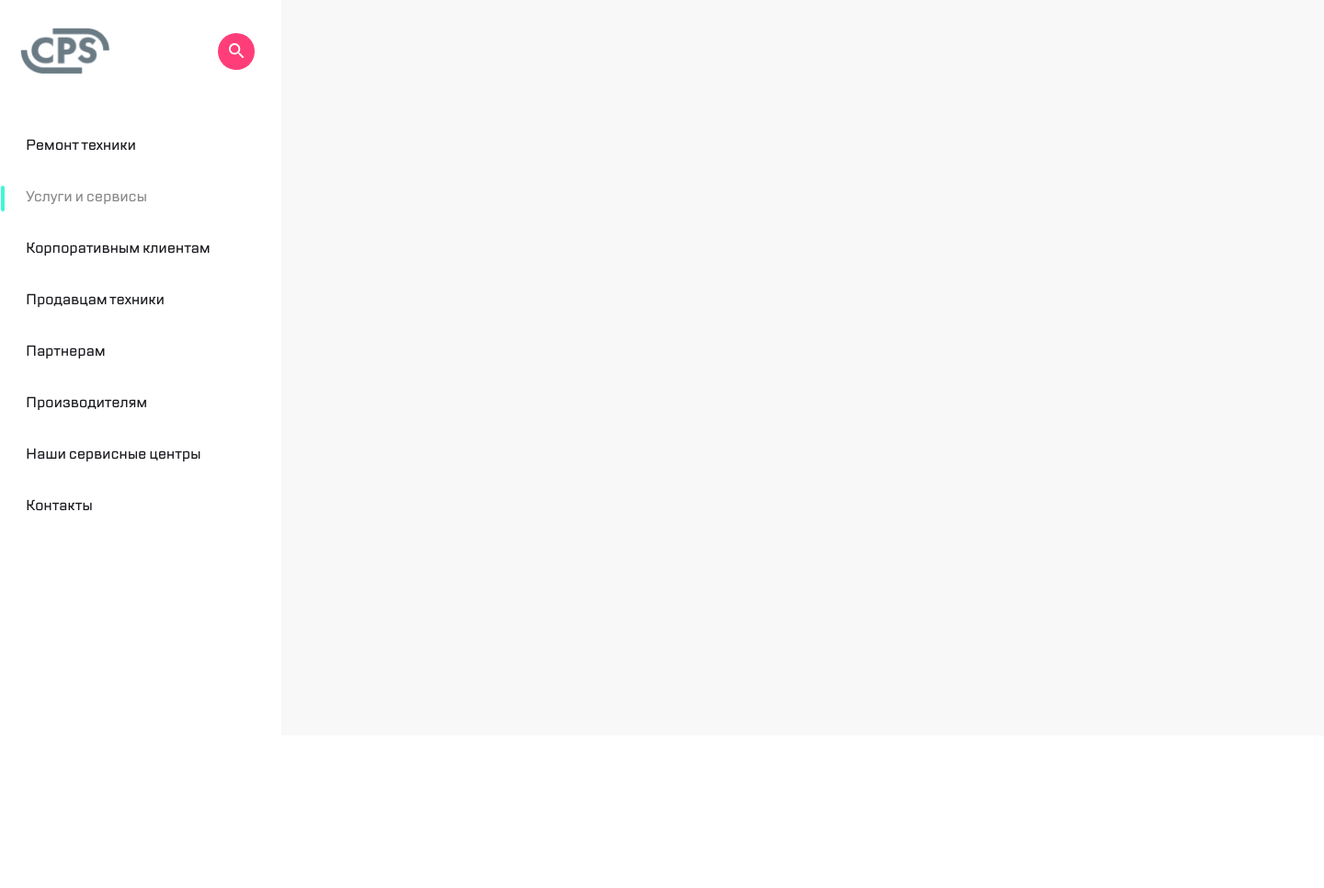
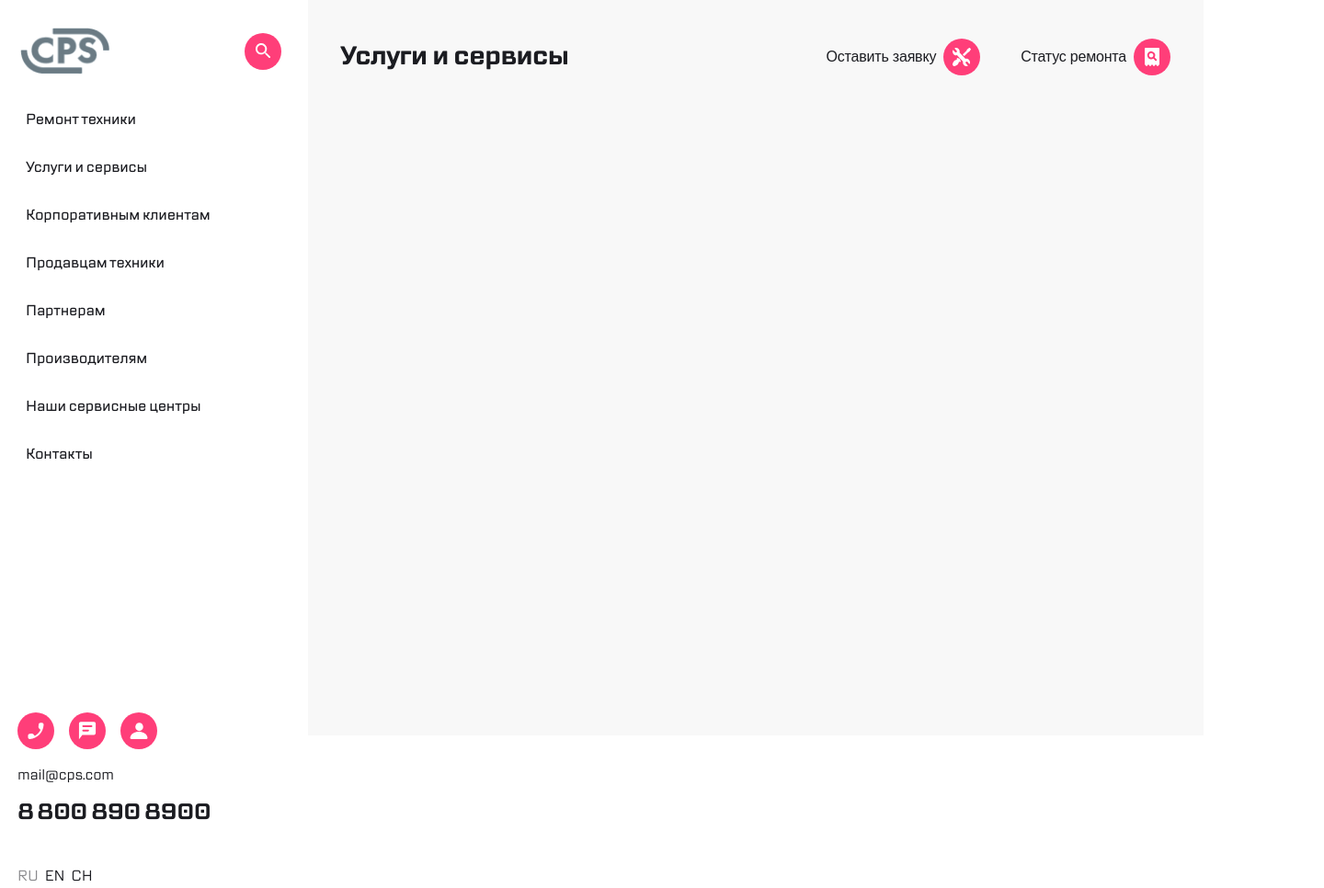
Before and after one commit to precioususer/3rd_test, a plain HTML site: page index.html in a window 1280 px wide. Shown: the whole page at 92% size, 1440 px wide, since content can reach past the window. Before the commit the page ends 800 px from the top, so only its background shows below. Drawn offline with Linux system fonts and the light colour scheme.

Commit message:
navigation almost done

```diff
--- a/index.html
+++ b/index.html
@@ -41,6 +41,8 @@
     <link rel="manifest" href="./src/favicon/site.webmanifest" />
   </head>
   <body>
+    <!--    NAVIGATION   -->
+
     <nav>
       <header class="nav-header">
         <img src="./src/logo.png" alt="CPS" class="logo" />
@@ -106,7 +108,57 @@
           </label>
         </li>
       </ul>
+
+      <footer class="nav-footer">
+        <div class="nav-footer-btns">
+          <button class="nav-footer-btn">
+            <span class="icon-holder">
+              <img src="./src/icons/phone.svg" alt="Ph" class="phone-img" />
+            </span>
+          </button>
+
+          <button class="nav-footer-btn">
+            <span class="icon-holder"
+              ><img
+                src="./src/icons/feedback.svg"
+                alt="Fb"
+                class="feedback-img"
+            /></span>
+          </button>
+
+          <button class="nav-footer-btn">
+            <span class="icon-holder">
+              <img
+                src="./src/icons/profile.svg"
+                alt="Prf"
+                class="profile-img"
+              />
+            </span>
+          </button>
+        </div>
+
+        <h3 class="e-mail">mail@cps.com</h3>
+        <h3 class="telephone-numb">8 800 890 8900</h3>
+        <div class="langs">
+          <label class="lang">
+            <input type="radio" name="radio" checked />
+            <h3 class="lang-name">RU</h3>
+          </label>
+
+          <label class="lang">
+            <input type="radio" name="radio" />
+            <h3 class="lang-name">EN</h3>
+          </label>
+
+          <label class="lang">
+            <input type="radio" name="radio" />
+            <h3 class="lang-name">CH</h3>
+          </label>
+        </div>
+      </footer>
     </nav>
+
+    <!--    CONTENT      -->
 
     <main>
       <div class="fix"></div>
@@ -120,6 +172,7 @@
                 ><img src="./src/icons/order.svg" alt="Ord" class="order-img"
               /></span>
             </button>
+
             <button class="header-btn">
               <h3 class="btn-title">Статус ремонта</h3>
               <span class="icon-holder"
--- a/styles/main.css
+++ b/styles/main.css
@@ -77,18 +77,32 @@
   color: var(--text-color);
 }
 
-.header-btns {
-  display: flex;
-}
-
 .header-btn {
   display: flex;
   height: 40px;
   align-items: center;
   justify-content: space-between;
-  margin-left: 32px;
   border: 0;
   background-color: inherit;
+  margin-left: 32px;
+}
+
+.header-btns {
+  display: flex;
+}
+
+.nav-footer-btns {
+  display: flex;
+}
+
+.nav-footer-btn {
+  display: flex;
+  align-items: center;
+  justify-content: space-between;
+  border: 0;
+  background-color: inherit;
+  margin-right: 16px;
+  padding: 0;
 }
 
 .search-img {
@@ -121,10 +135,149 @@
   width: 16px;
 }
 
+/* ----- NAVIGATION ----- */
+
+nav {
+  display: flex;
+  min-width: var(--nav-width);
+  height: 100vh;
+  background-color: var(--secondary-color);
+  flex-direction: column;
+
+  padding-right: 29px;
+}
+
+.nav-header {
+  display: flex;
+  margin-top: 30px;
+  margin-left: 22px;
+  align-items: center;
+  justify-content: space-between;
+}
+
+.logo {
+  display: flex;
+  height: 51px;
+  width: 97px;
+}
+
+.nav-list {
+  display: flex;
+  flex-direction: column;
+
+  margin-top: 37px;
+  margin-left: 24px;
+}
+
+.nav-item {
+  margin-bottom: 24px;
+  display: flex;
+  cursor: pointer;
+}
+
+.nav-item input {
+  position: absolute;
+  opacity: 0;
+}
+
+.active-element {
+  background-color: var(--secondary-color);
+  border-radius: 2px;
+  width: 4px;
+  height: 28px;
+  position: relative;
+  z-index: 1;
+  right: 23px;
+  bottom: 0px;
+}
+
+.page-name {
+  height: 21px;
+
+  font-weight: 600;
+  font-size: 16px;
+  line-height: 24px;
+  letter-spacing: -0.2px;
+  color: var(--text-color);
+}
+
+.nav-item input:checked ~ .active-element {
+  background-color: var(--element-color);
+}
+
+.nav-item input:checked ~ .page-name {
+  color: var(--fade-text);
+}
+
+.nav-footer {
+  display: flex;
+  flex-direction: column;
+  margin-top: 241px;
+  margin-left: 19px;
+}
+
+.e-mail {
+  margin-top: 16px;
+
+  height: 24.81px;
+  left: 1.33%;
+  right: 91.23%;
+  top: calc(50% - 24.81px / 2 - 165.21px);
+  font-weight: 400;
+  font-size: 16px;
+  line-height: 24px;
+  letter-spacing: -0.2px;
+  color: var(--text-color);
+}
+
+.telephone-numb {
+  margin-top: 12px;
+
+  height: 33.08px;
+  left: 1.33%;
+  right: 84.92%;
+  top: calc(50% - 33.08px / 2 - 123.86px);
+  font-weight: 800;
+  font-size: 24px;
+  line-height: 32px;
+  letter-spacing: -0.6px;
+  color: var(--text-color);
+}
+
+.langs {
+  margin-top: 40px;
+  display: flex;
+}
+
+.lang input {
+  position: absolute;
+  opacity: 0;
+}
+
+.lang {
+  margin-right: 7px;
+}
+
+.lang-name {
+  height: 24.81px;
+  left: 1.47%;
+  right: 96.77%;
+  top: calc(50% - 24.81px / 2 - 54.1px);
+  font-weight: 400;
+  font-size: 16px;
+  line-height: 24px;
+  letter-spacing: -0.2px;
+  color: var(--text-color);
+}
+
+.lang input:checked ~ .lang-name {
+  color: var(--fade-text);
+}
+
 /* ----- MAIN STYLES -----*/
 
 body {
-  min-width: var(--desktop);
+  min-width: calc(100vw - var(--nav-width));
 
   font-family: "TT Lakes", sans-serif;
   display: flex;
@@ -163,76 +316,7 @@ main {
   color: var(--text-color);
 }
 
-/* ----- NAVIGATION ----- */
-
-nav {
-  display: flex;
-  min-width: var(--nav-width);
-  height: 100vh;
-  background-color: var(--secondary-color);
-  flex-direction: column;
-}
-
-.nav-header {
-  display: flex;
-  margin: 30px 29px 37px 22px;
-  align-items: center;
-  justify-content: space-between;
-}
-
-.logo {
-  display: flex;
-  height: 51px;
-  width: 97px;
-}
-
-.nav-list {
-  display: flex;
-  flex-direction: column;
-  margin: 0px auto 241px 24px;
-}
-
-.nav-item {
-  margin-top: 28px;
-  display: flex;
-  cursor: pointer;
-}
-
-.nav-item input {
-  position: absolute;
-  opacity: 0;
-}
-
-.active-element {
-  background-color: var(--secondary-color);
-  border-radius: 2px;
-  width: 4px;
-  height: 28px;
-  position: relative;
-  z-index: 1;
-  right: 23px;
-  bottom: 0px;
-}
-
-.page-name {
-  height: 21.23px;
-
-  font-weight: 600;
-  font-size: 16px;
-  line-height: 24px;
-  letter-spacing: -0.2px;
-  color: var(--text-color);
-}
-
-.nav-item input:checked ~ .active-element {
-  background-color: var(--element-color);
-}
-
-.nav-item input:checked ~ .page-name {
-  color: var(--fade-text);
-}
-
-/* ----- MAIN ----- */
+/* ----- CONTENT ----- */
 
 /* ----- Ремонт техники ----- */
 .fix {
@@ -241,7 +325,7 @@ nav {
 
 /* ----- Услуги и сервисы ----- */
 .service {
-  display: none;
+  display: flex;
   width: inherit;
 }
 
```
